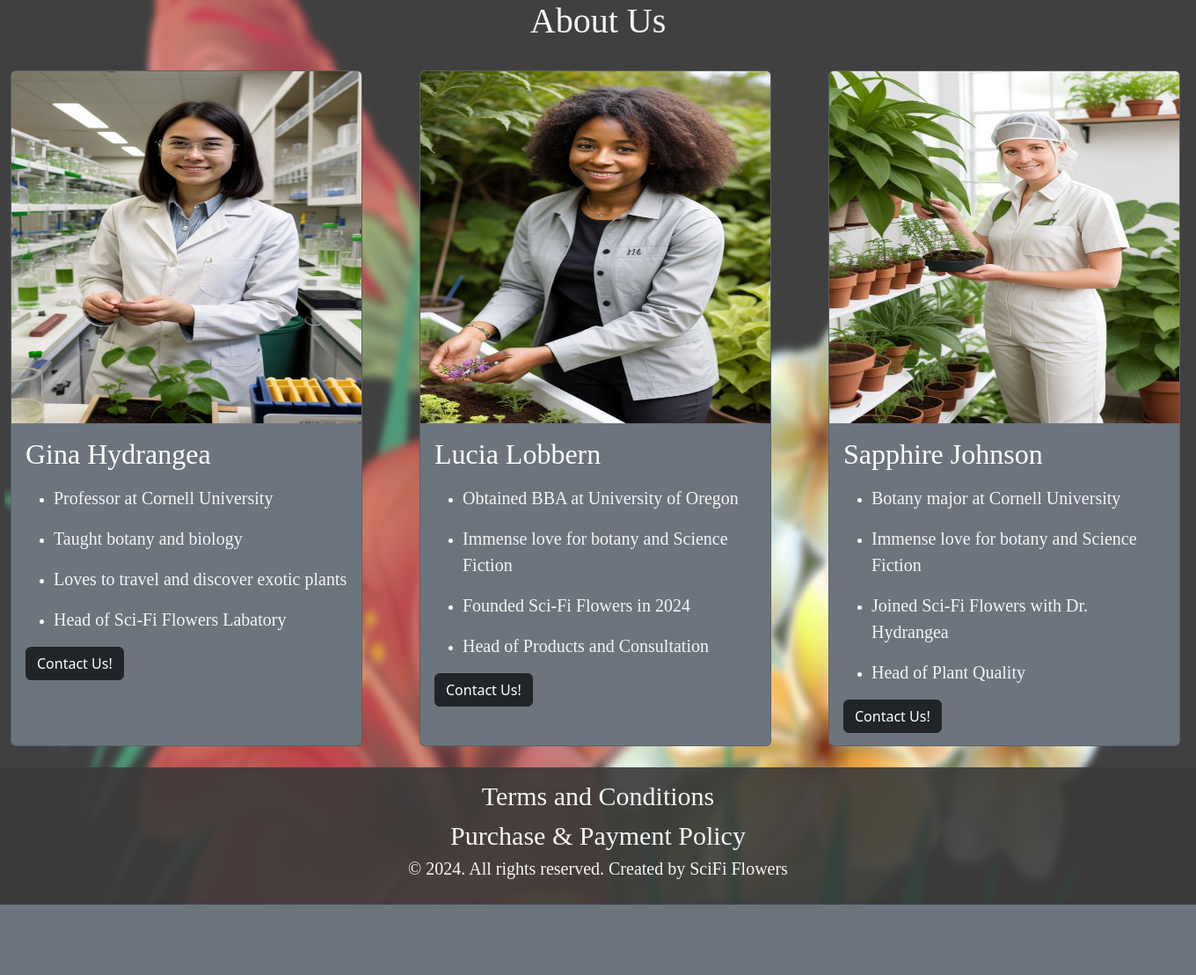
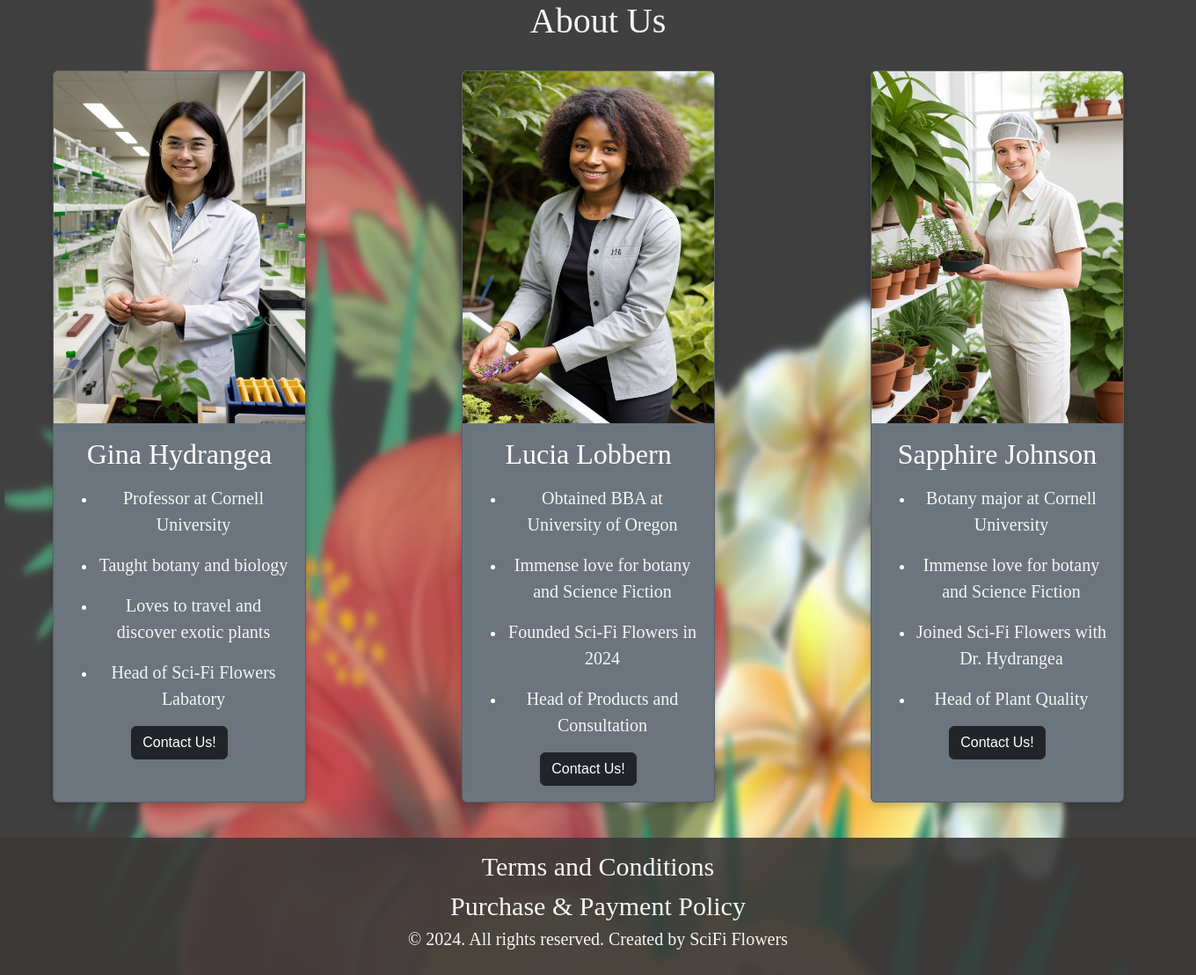
Before and after one commit to ariana-crowell/SciFi_Flowers, a PHP site: page /aboutus.php in a window 1360 px wide. Shown: the part 131-1239 px from the top of the page at 88% size. Before the commit the page ends 1159 px from the top, so only its background shows below. Run offline with PHP 8.4, Linux system fonts and the light colour scheme.

Commit message:
Update aboutus.php

```diff
--- a/aboutus.php
+++ b/aboutus.php
@@ -16,8 +16,15 @@
           font-family: Arial, Helvetica, sans-serif;
         }
 
-      .card{
-        align:center;
+        .card {
+          box-shadow: 0 4px 8px 0 rgba(0, 0, 0, 0.2);
+          max-width: 18rem;
+          margin-top:0rem;
+          margin-right: 3rem;
+          margin-bottom:1rem;
+          margin-left:3rem;
+          text-align: center;
+          font-family: arial;
         }
         .list{
           font-family: Jacques Francois Shadow;
@@ -43,7 +50,7 @@
         <br>
         <div class="container row">
             <div class="col-md-2">
-                <div class="card bg-secondary text-white" style="width: 25rem; height: 48rem;">
+                <div class="card bg-secondary text-white" style="width: 25rem; height: 52rem;">
                     <img src="img/First_scientist_better.jpg" class="card-img-top" alt="..." style="height:25rem;">
                     <div class="card-body ">
                         <h5 class="card-title">Gina Hydrangea</h5>
@@ -59,7 +66,7 @@
             </div>
             <div class="col-md-3"></div>
             <div class="col-md-2">
-                <div class="card bg-secondary text-white" style="width: 25rem; height: 48rem;">
+                <div class="card bg-secondary text-white" style="width: 25rem; height: 52rem;">
                     <img src="img\2nd_botanist_with_flowers.jpg" class="card-img-top" alt="..." style="height:25rem;">
                     <div class="card-body ">
                         <h5 class="card-title">Lucia Lobbern</h5>
@@ -75,7 +82,7 @@
             </div>
             <div class="col-md-3"></div>
             <div class="col-md-2">
-                <div class="card bg-secondary text-white" style="width: 25rem; height: 48rem;">
+                <div class="card bg-secondary text-white" style="width: 25rem; height: 52rem;">
                     <img src="img/third_botanist.jpg" class="card-img-top" alt="..." style="height:25rem;">
                     <div class="card-body ">
                         <h5 class="card-title">Sapphire Johnson</h5>
```
Lines whose indentation alone changed are shown as unchanged.
